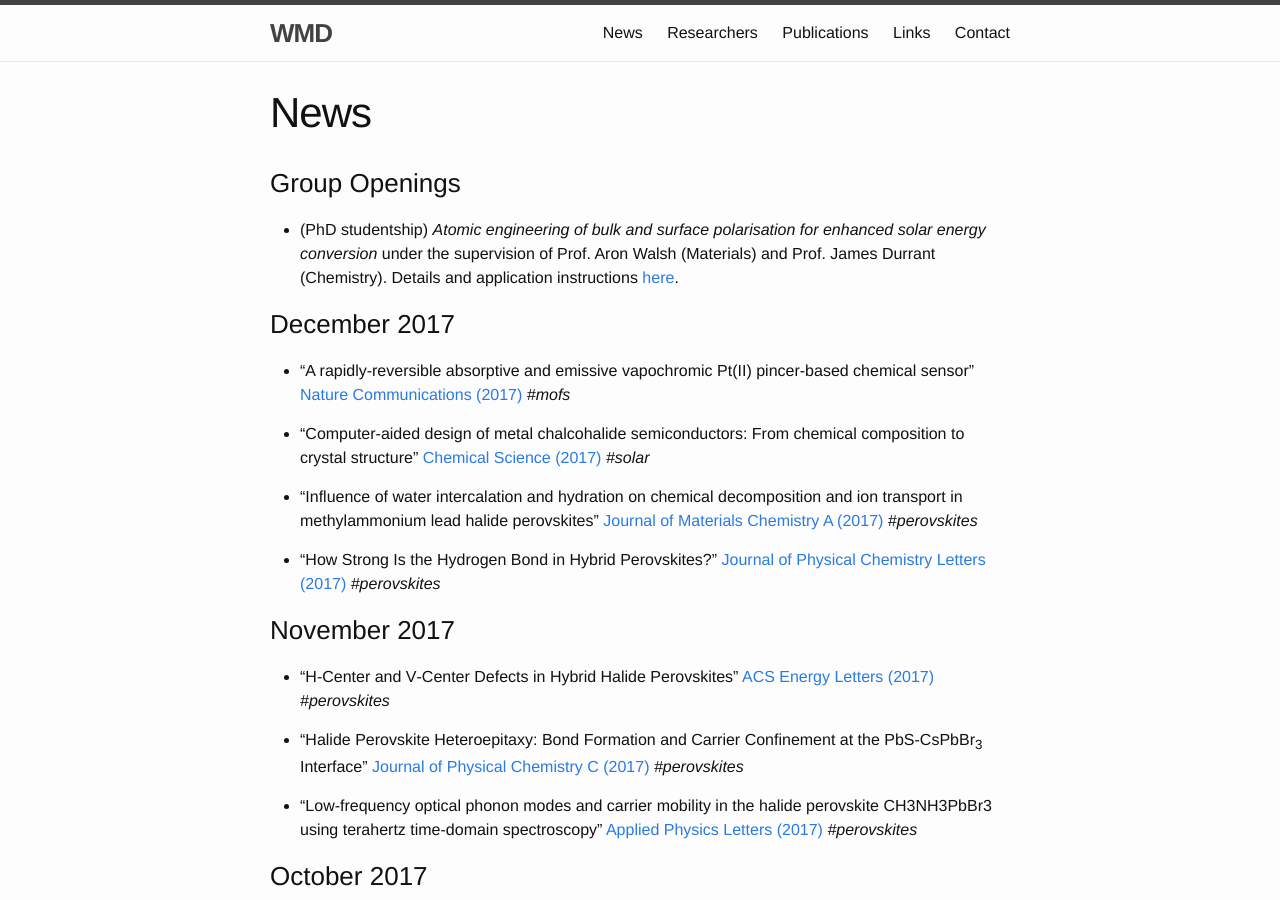
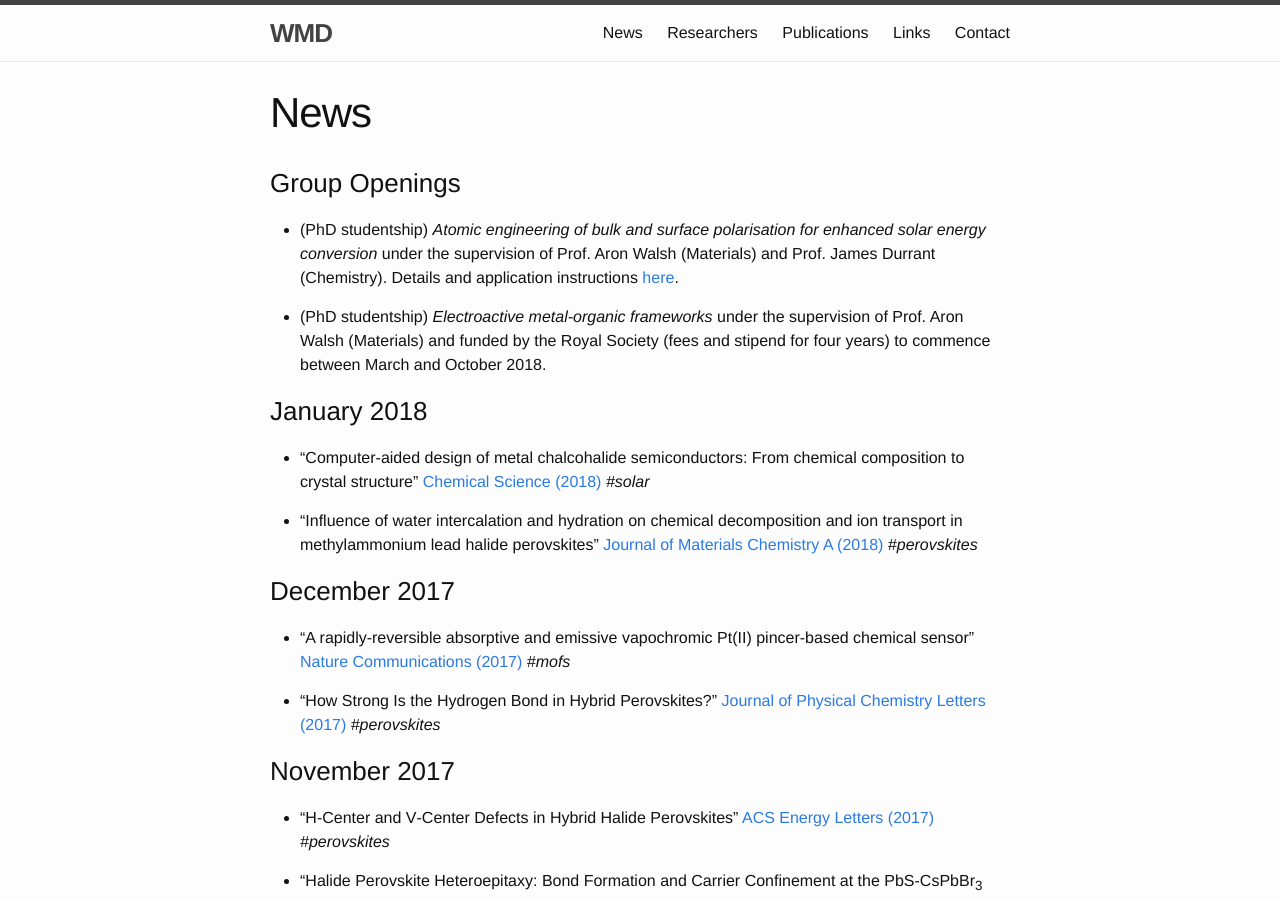
Before and after one commit to WMD-group/WMD-group.github.io, a Jekyll site: the page built from a_news.md, in a window 1280 px wide and 900 px high. Built offline with Jekyll 4.4.1, drawn with Linux system fonts in a browser that asks for light colours.

Commit message:
Hello 2018!

```diff
--- a/a_news.md
+++ b/a_news.md
@@ -8,16 +8,20 @@ permalink: /news/
 
 * (PhD studentship) *Atomic engineering of bulk and surface polarisation for enhanced solar energy conversion* under the supervision of Prof. Aron Walsh (Materials) and Prof. James Durrant (Chemistry). Details and application instructions [here](http://www.imperial.ac.uk/plastic-electronics-cdt/postgraduate-training/projects-available-for-october-2018-start/fully-funded-projects).
 
+* (PhD studentship) *Electroactive metal-organic frameworks* under the supervision of Prof. Aron Walsh (Materials) and funded by the Royal Society (fees and stipend for four years) to commence between March and October 2018.
+
+### January 2018
+
+* "Computer-aided design of metal chalcohalide semiconductors: From chemical composition to crystal structure" [Chemical Science (2018)](http://pubs.rsc.org/en/content/articlelanding/2017/sc/c7sc03961a)
+*#solar*
+
+* "Influence of water intercalation and hydration on chemical decomposition and ion transport in methylammonium lead halide perovskites" [Journal of Materials Chemistry A (2018)](http://pubs.rsc.org/en/content/articlelanding/2017/ta/c7ta09112e)
+*#perovskites*
+
 ### December 2017
 
 * "A rapidly-reversible absorptive and emissive vapochromic Pt(II) pincer-based chemical sensor" [Nature Communications (2017)](https://www.nature.com/articles/s41467-017-01941-2)
 *#mofs*
-
-* "Computer-aided design of metal chalcohalide semiconductors: From chemical composition to crystal structure" [Chemical Science (2017)](http://pubs.rsc.org/en/content/articlelanding/2017/sc/c7sc03961a)
-*#solar*
-
-* "Influence of water intercalation and hydration on chemical decomposition and ion transport in methylammonium lead halide perovskites" [Journal of Materials Chemistry A (2017)](http://pubs.rsc.org/en/content/articlelanding/2017/ta/c7ta09112e)
-*#perovskites*
 
 * "How Strong Is the Hydrogen Bond in Hybrid Perovskites?" [Journal of Physical Chemistry Letters (2017)](http://pubs.acs.org/doi/10.1021/acs.jpclett.7b03106)
 *#perovskites*
```
